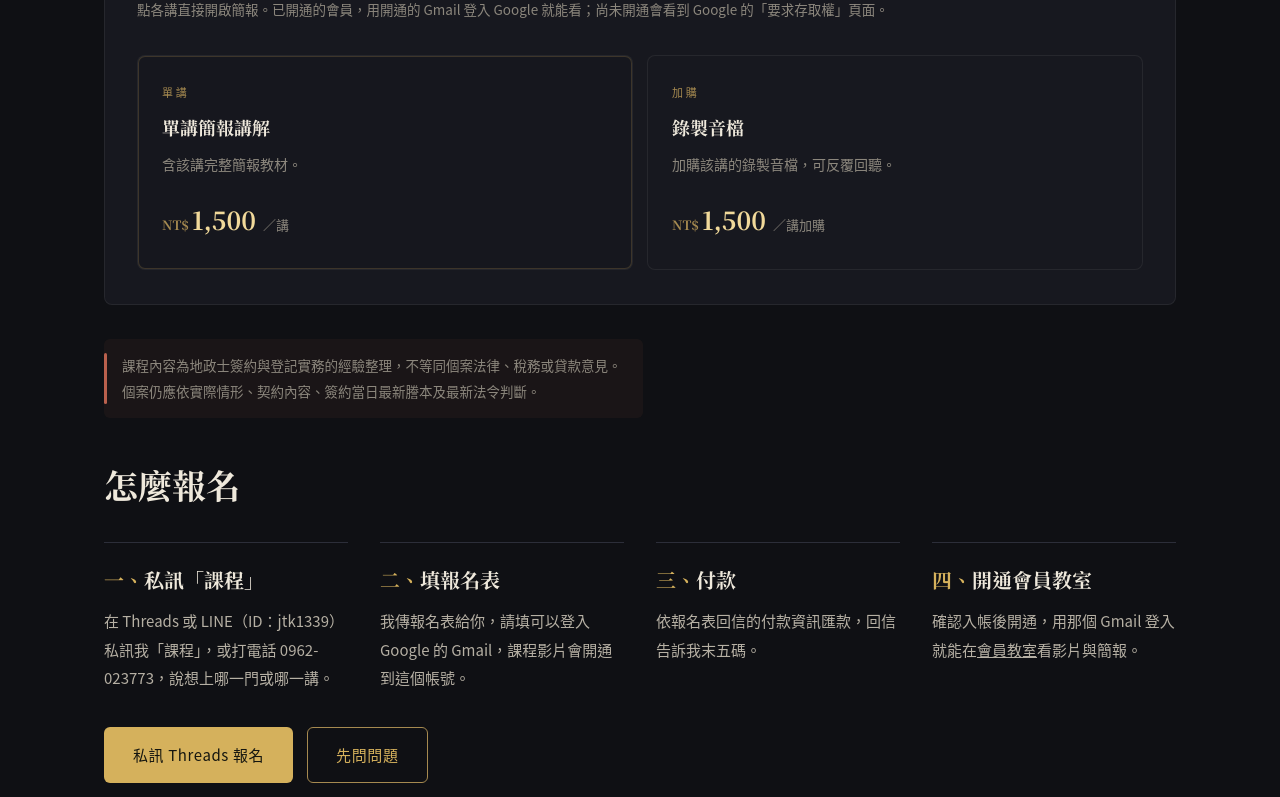
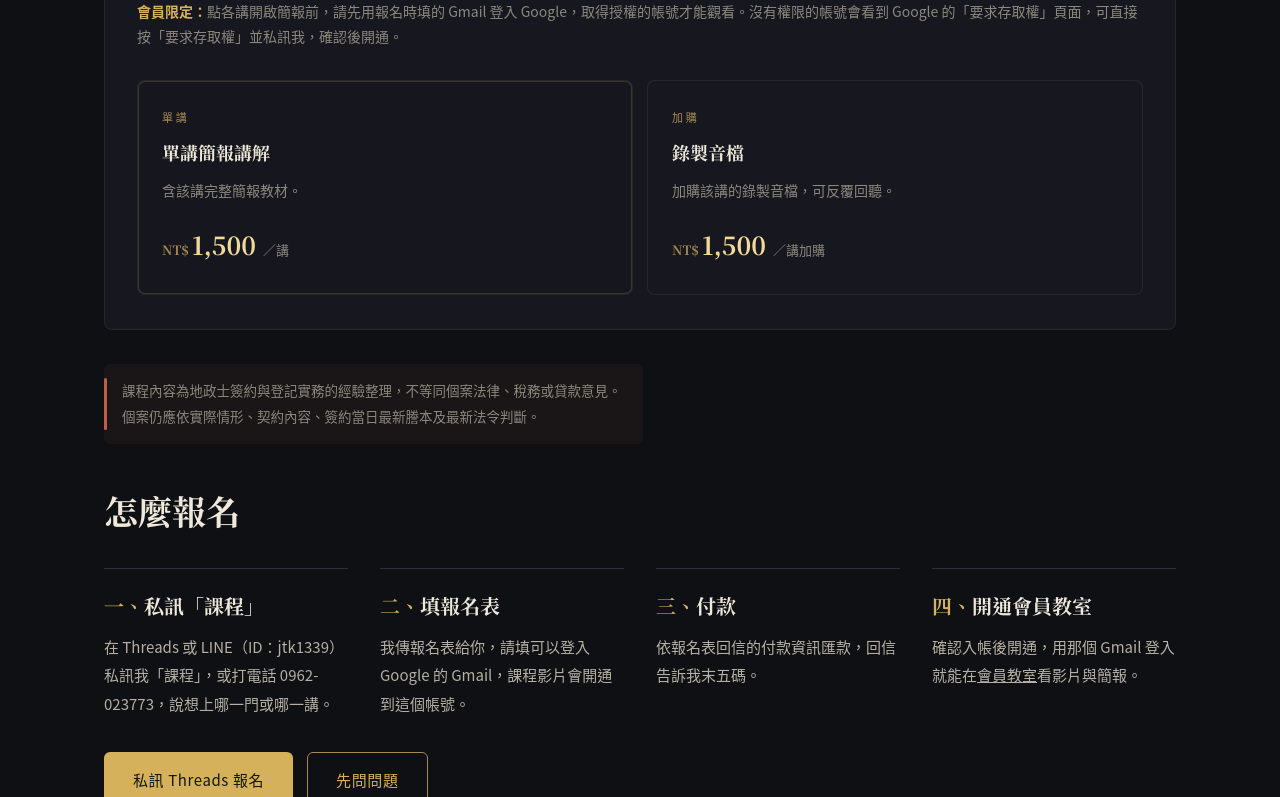
Before and after one commit to aa44014401/aa44014401.github.io, a plain HTML site: page course.html in a window 1280 px wide. Shown: the part 2416-3213 px from the top of the page. Drawn offline with Linux system fonts and the light colour scheme.

Commit message:
課程頁：登入 Google 授權說明（1/2）

```diff
--- a/course.html
+++ b/course.html
@@ -607,7 +607,8 @@
   ol.lectures li i{font-style:normal;font-size:12.5px;color:var(--paper-3);white-space:nowrap}
   ol.lectures li.soon{color:var(--paper-3)}
   ol.lectures li.soon i{border:1px solid var(--line);border-radius:999px;padding:0 8px;font-size:12px}
-  .lec-tip{margin:12px 0 0;font-size:13.5px;color:var(--paper-3)}
+  .lec-tip{margin:14px 0 0;font-size:14px;line-height:1.75;color:var(--paper-3)}
+  .lec-tip b{color:var(--gold);font-weight:600}
 </style>
 <script type="application/ld+json">
 {"@context": "https://schema.org", "@type": "BreadcrumbList", "itemListElement": [{"@type": "ListItem", "position": 1, "name": "首頁", "item": "https://aa44014401.github.io/"}, {"@type": "ListItem", "position": 2, "name": "課程", "item": "https://aa44014401.github.io/course.html"}]}
@@ -703,7 +704,7 @@
       <h2>代書實務講解｜24 講專題</h2>
       <p class="lede">以單一主題為單位的實務講解，從謄本判讀一路到遺產贈與稅申報。可整套進修，也可挑你手上正在卡的那一講。</p>
       <ol class="lectures" id="lectures"></ol>
-      <p class="lec-tip">點各講直接開啟簡報。已開通的會員，用開通的 Gmail 登入 Google 就能看；尚未開通會看到 Google 的「要求存取權」頁面。</p>
+      <p class="lec-tip"><b>會員限定：</b>點各講開啟簡報前，請先用報名時填的 Gmail 登入 Google，取得授權的帳號才能觀看。沒有權限的帳號會看到 Google 的「要求存取權」頁面，可直接按「要求存取權」並私訊我，確認後開通。</p>
       <div class="grid1px plans">
         <div class="plan hi"><span class="kind">單講</span><h3>單講簡報講解</h3><p>含該講完整簡報教材。</p><div class="foot"><span class="price"><span class="cur">NT$</span><b>1,500</b><span class="per">／講</span></span></div></div>
         <div class="plan"><span class="kind">加購</span><h3>錄製音檔</h3><p>加購該講的錄製音檔，可反覆回聽。</p><div class="foot"><span class="price"><span class="cur">NT$</span><b>1,500</b><span class="per">／講加購</span></span></div></div>
```
Also changed, not shown: about.html (+2 -1 lines), articles.html (+2 -1 lines), classroom.html (+2 -1 lines), contact.html (+2 -1 lines), index.html (+2 -1 lines), links.html (+2 -1 lines), office.html (+2 -1 lines), pricing.html (+2 -1 lines), tools.html (+2 -1 lines), dz-serif-black.woff2, dz-serif-bold.woff2, dz-serif-tools.woff2.
